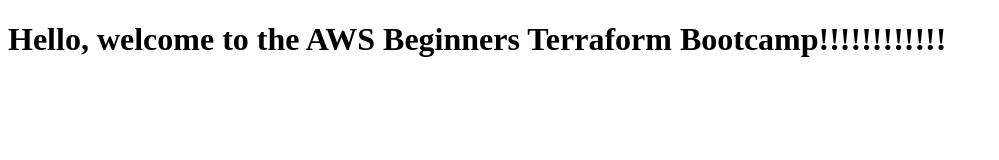
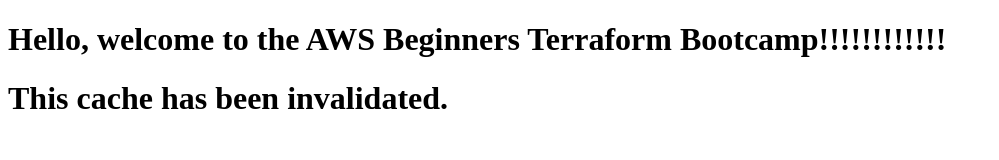
Before and after one commit to cloudtonero/terraform-beginner-bootcamp-2023, a plain HTML site: page public/index.html in a window 1280 px wide. Shown: the whole page, without its empty margins (0-999 px from the left). Drawn offline with Linux system fonts and the light colour scheme.

Commit message:
#33 invalidate cloudfront stack when content version changes (#34)

```diff
--- a/public/index.html
+++ b/public/index.html
@@ -5,5 +5,6 @@
 </head>
 <body>
     <h1>Hello, welcome to the AWS Beginners Terraform Bootcamp!!!!!!!!!!!!</h1>
+    <h1>This cache has been invalidated. </h1>
 </body>
 </html>
```
Also changed, not shown: 2 other files.
